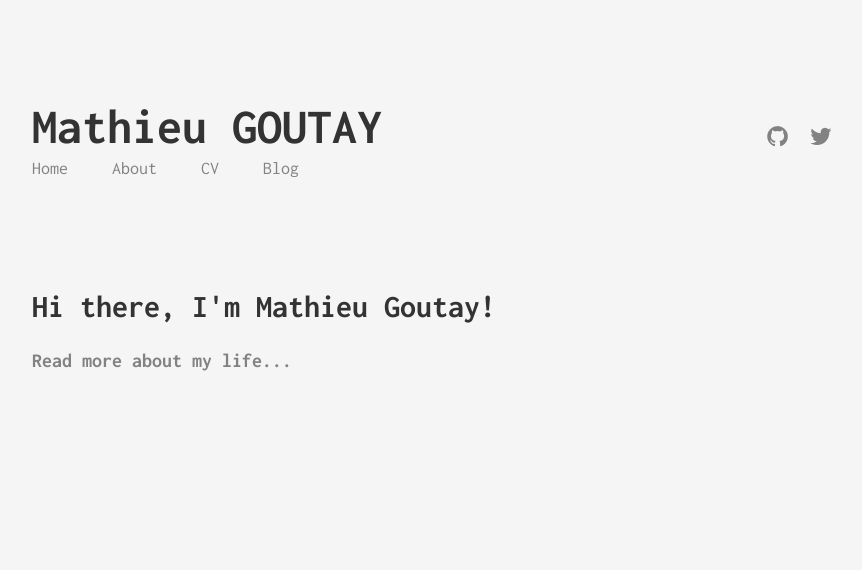
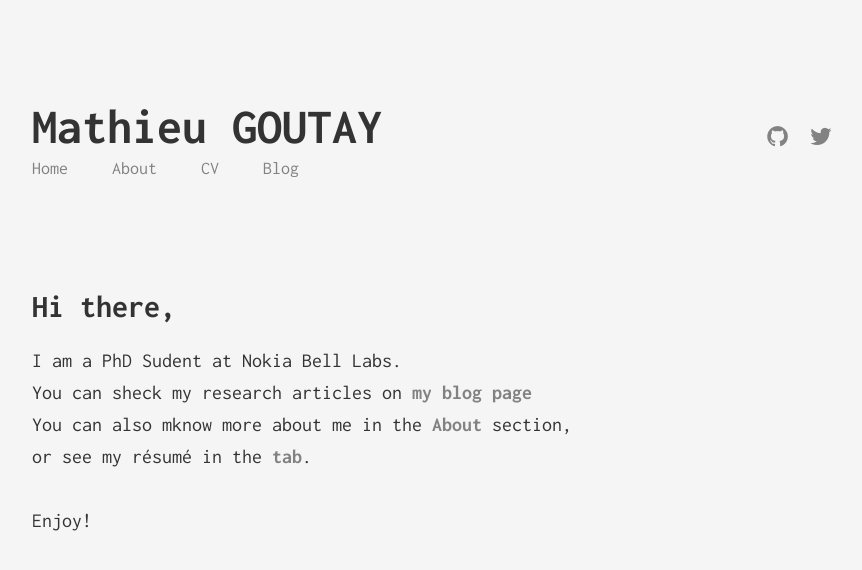
Before and after one commit to goutaymathieu/goutaymathieu.github.io, a Jekyll site: the page built from index.html, in a window 1280 px wide. Shown: the top 570 px of the page, without its empty margins (208-1070 px from the left). Built offline with Jekyll 4.4.1, drawn with Linux system fonts in a browser that asks for light colours.

Commit message:
Update index.html

```diff
--- a/index.html
+++ b/index.html
@@ -8,6 +8,11 @@ sitemap:
 
 <div class="blurb">
 	<p style="margin-bottom:3cm;"></p>
-	<h1>Hi there, I'm Mathieu Goutay!</h1>
-	<p><a href="/about">Read more about my life...</a></p>
+	<h1>Hi there,</h1>
+	<p>I am a PhD Sudent at Nokia Bell Labs. <br>
+	You can sheck my research articles on <a href="/blog">my blog page</a> <br>
+	You can also mknow more about me in the <a href="/about">About</a> section, <br>
+	or see my résumé in the <a href="/cv"> tab</a>. <br>
+	<br>
+	Enjoy!</p>
 </div><!-- /.blurb -->
```
